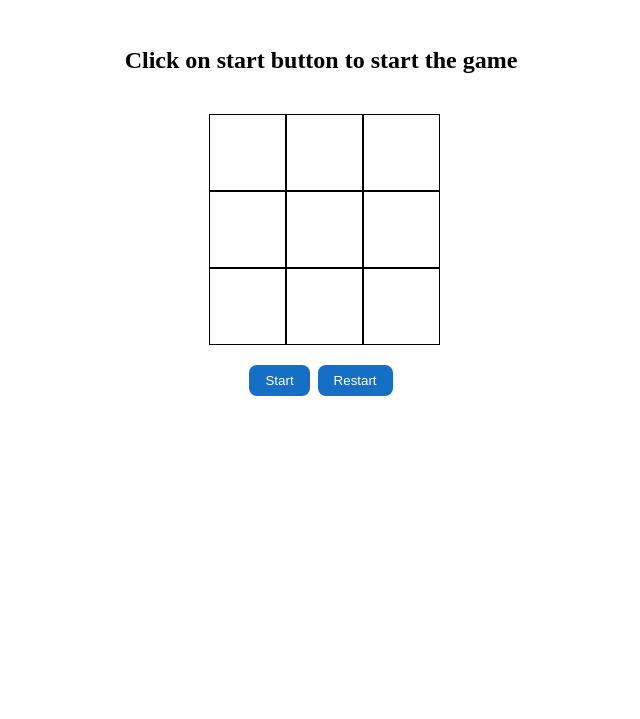
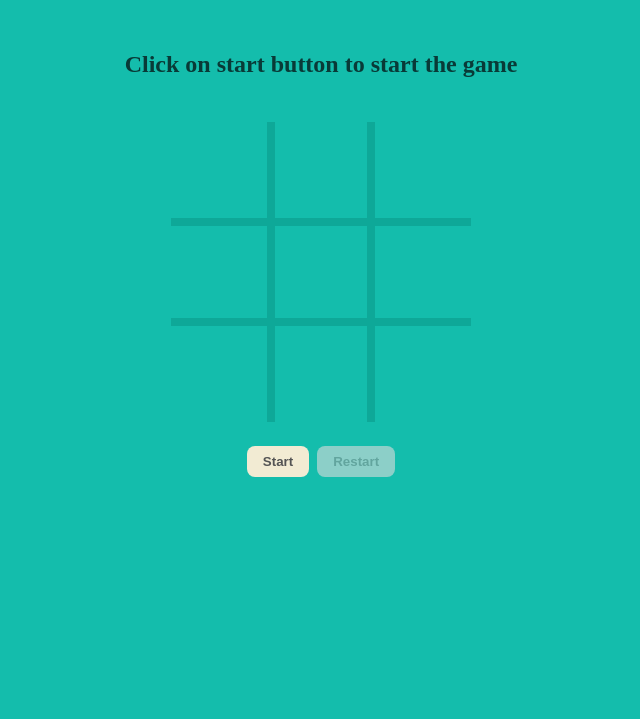
Before and after one commit to Nandakumar47/tic-tac-toe, a plain HTML site: page index.html in a window 1280 px wide. Shown: the part 81-800 px from the top of the page, without its empty margins (319-959 px from the left). Drawn offline with Linux system fonts and the light colour scheme.

Commit message:
style changes.

```diff
--- a/index.js
+++ b/index.js
@@ -50,6 +50,7 @@ const resetTheGame = () => {
   isCurrentPlayerX = true;
   gameInfo.innerHTML = "Click on start button to start the game";
   startButton.disabled = false;
+  resetButton.disabled = true;
   isGameStarted = false;
   choiceCount = 0;
   cells.forEach((cell) => {
@@ -61,6 +62,9 @@ const handleCellClick = (index, cell) => {
     return;
   }
   const currentPlayer = isCurrentPlayerX ? "X" : "O";
+  cell.style.color = isCurrentPlayerX
+    ? "rgb(84, 84, 84)"
+    : "rgb(242, 235, 211)";
   const nextPlayer = isCurrentPlayerX ? "O" : "X";
   choiceCount += 1;
   playersChoices[index] = currentPlayer;
--- a/styles.css
+++ b/styles.css
@@ -1,14 +1,44 @@
+body {
+  background-color: #14bdac;
+  color: #093a37;
+}
 .cellOuterContainer {
   display: grid;
-  grid-template-columns: repeat(3, 1fr);
-  width: 225px;
+  grid-template-columns: repeat(3, 100px);
+  grid-template-rows: repeat(3, 100px);
+  width: 300px;
+  height: 300px;
   text-align: center;
 }
 .cell {
-  width: 75px;
-  height: 75px;
-  border: 1px solid black;
+  display: flex;
+  justify-content: center;
+  align-items: center;
   font-size: 3.5rem;
+  color: rgb(242, 235, 211);
+  font-weight: bold;
+  border: 4px solid #0ea898;
+  font-family: "Poppins", sans-serif;
+}
+.cell:nth-child(1),
+.cell:nth-child(2),
+.cell:nth-child(3) {
+  border-top: none;
+}
+.cell:nth-child(1),
+.cell:nth-child(4),
+.cell:nth-child(7) {
+  border-left: none;
+}
+.cell:nth-child(3),
+.cell:nth-child(6),
+.cell:nth-child(9) {
+  border-right: none;
+}
+.cell:nth-child(7),
+.cell:nth-child(8),
+.cell:nth-child(9) {
+  border-bottom: none;
 }
 .outerContainer {
   text-align: center;
@@ -16,7 +46,7 @@
   flex-direction: column;
   justify-content: center;
   align-items: center;
-  gap: 20px;
+  gap: 24px;
 }
 .buttonsContainer {
   display: flex;
@@ -24,9 +54,10 @@
 }
 .buttons {
   padding: 8px 16px;
-  background-color: rgb(20, 111, 197);
+  background-color: rgb(242, 235, 211);
   border: none;
-  color: white;
+  color: rgb(84, 84, 84);
+  font-weight: 600;
   border-radius: 8px;
   cursor: pointer;
 }
@@ -34,3 +65,9 @@
   opacity: 0.8;
   cursor: pointer;
 }
+.buttons:disabled {
+  background-color: rgb(220, 220, 220);
+  color: rgb(150, 150, 150);
+  cursor: not-allowed;
+  opacity: 0.6;
+}
```
